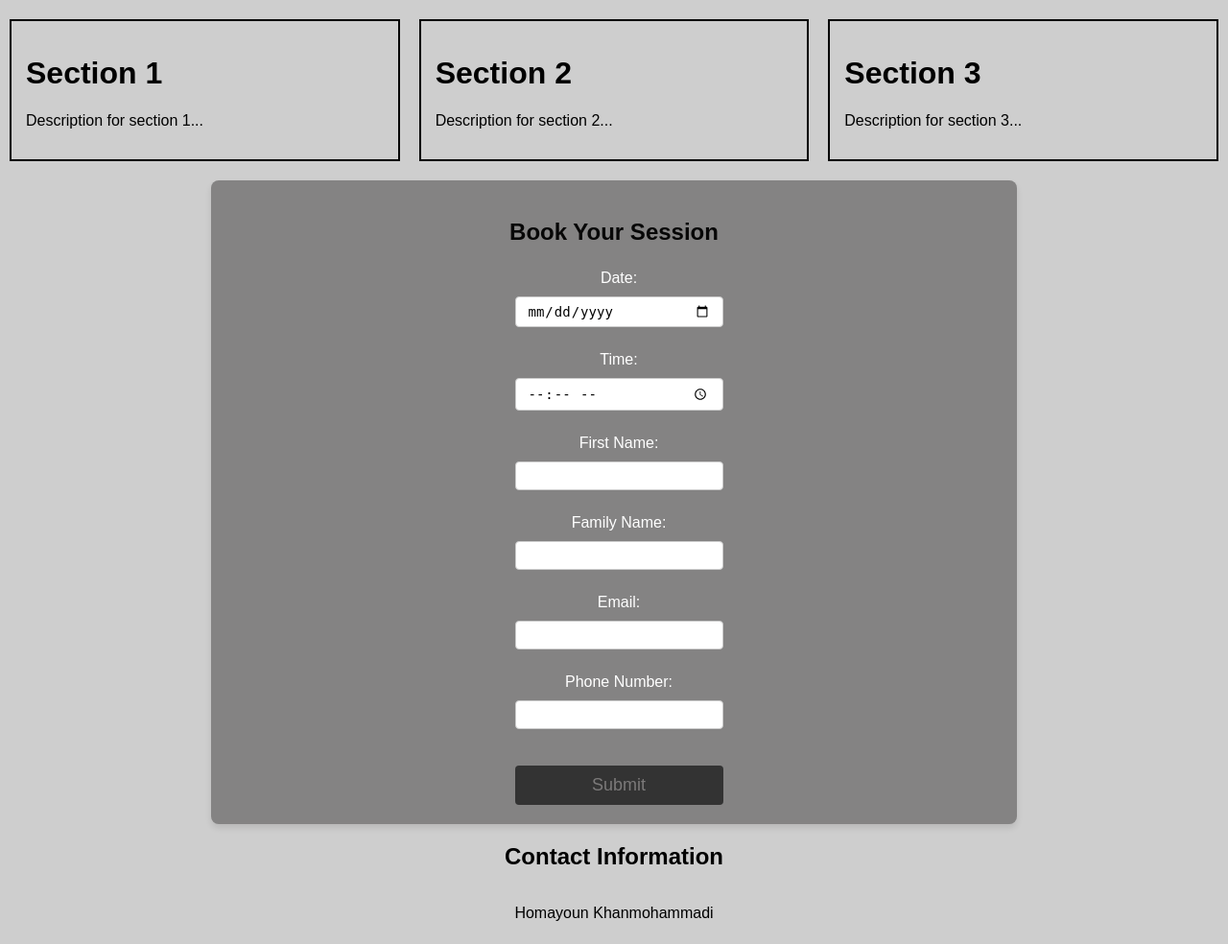
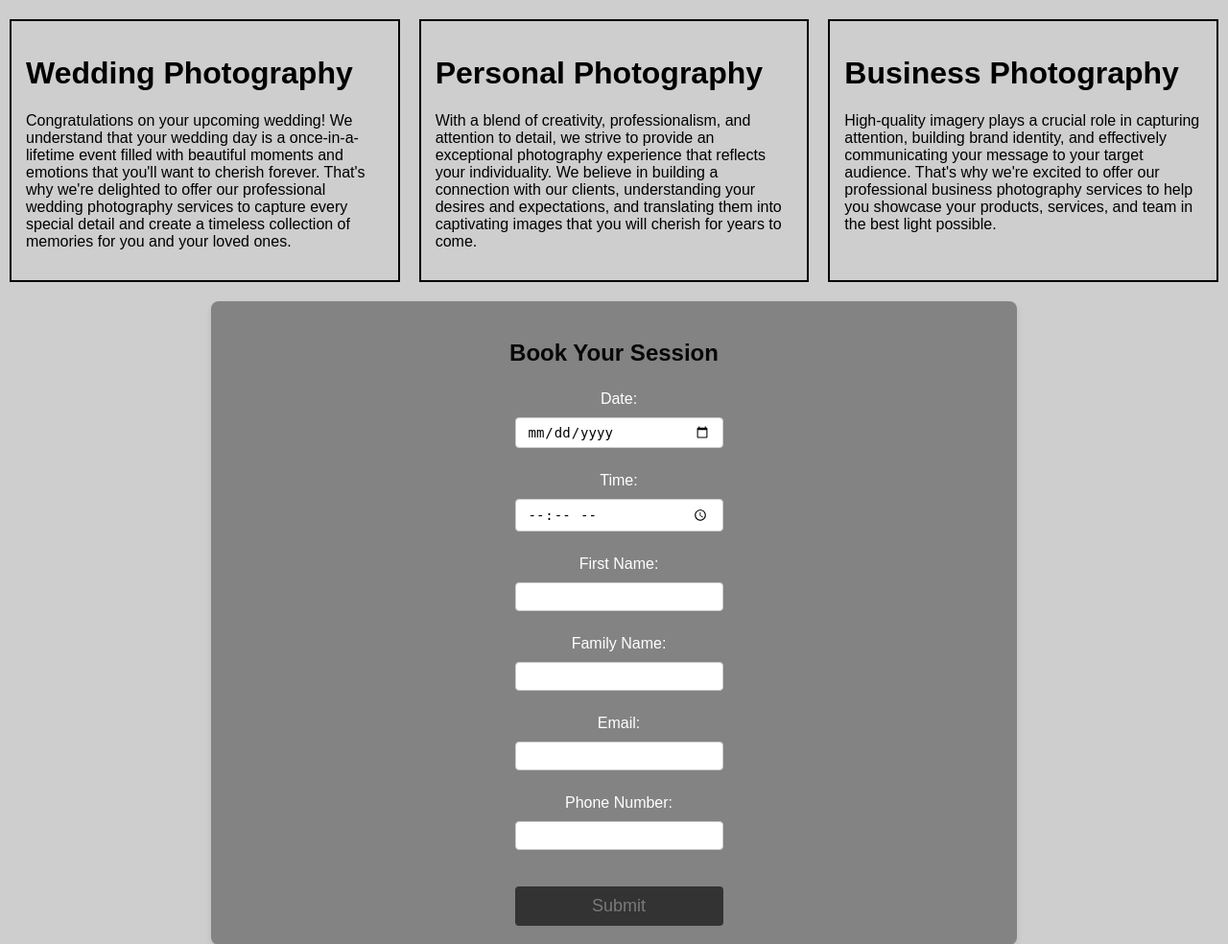
Before and after one commit to Code-Institute-Submissions/HOMAYOUN, a Django app: page /book_contact/ in a window 1280 px wide. Shown: the part 100-1084 px from the top of the page at 96% size. Run offline with Django 4.2, Linux system fonts and the light colour scheme.

Commit message:
Initial commit

```diff
--- a/HKHPICTURES/HOMAX/templates/book_contact.html
+++ b/HKHPICTURES/HOMAX/templates/book_contact.html
@@ -22,16 +22,16 @@
   <!-- Three sections -->
   <div class="sections-container">
     <div class="section">
-      <h1>Section 1</h1>
-      <p>Description for section 1...</p>
+      <h1>Wedding Photography</h1>
+      <p>Congratulations on your upcoming wedding! We understand that your wedding day is a once-in-a-lifetime event filled with beautiful moments and emotions that you'll want to cherish forever. That's why we're delighted to offer our professional wedding photography services to capture every special detail and create a timeless collection of memories for you and your loved ones.</p>
     </div>
     <div class="section">
-      <h1>Section 2</h1>
-      <p>Description for section 2...</p>
+      <h1>Personal Photography</h1>
+      <p>With a blend of creativity, professionalism, and attention to detail, we strive to provide an exceptional photography experience that reflects your individuality. We believe in building a connection with our clients, understanding your desires and expectations, and translating them into captivating images that you will cherish for years to come.</p>
     </div>
     <div class="section">
-      <h1>Section 3</h1>
-      <p>Description for section 3...</p>
+      <h1>Business Photography</h1>
+      <p>High-quality imagery plays a crucial role in capturing attention, building brand identity, and effectively communicating your message to your target audience. That's why we're excited to offer our professional business photography services to help you showcase your products, services, and team in the best light possible.</p>
     </div>
   </div>
 
```
Also changed, not shown: HKHPICTURES/HOMAX/static/gallery.js (+13 -13 lines).
